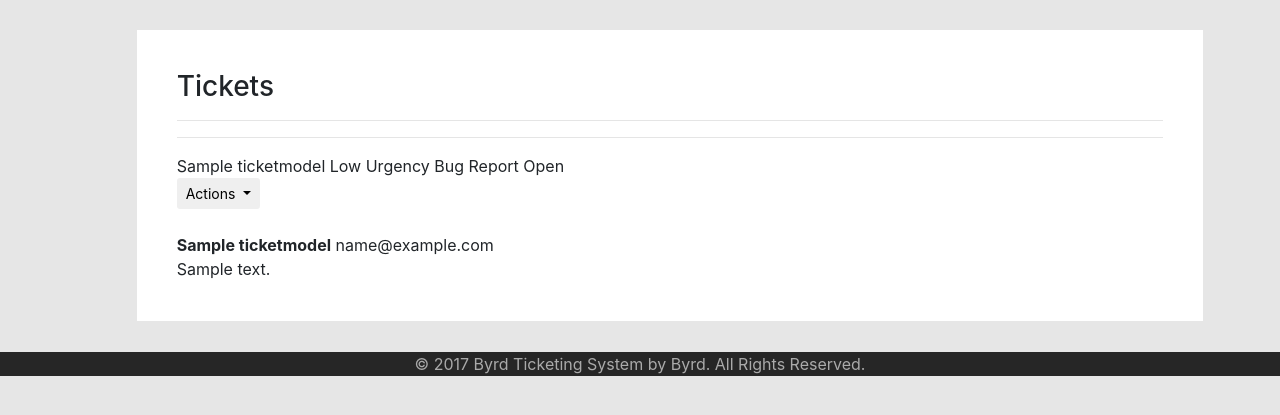
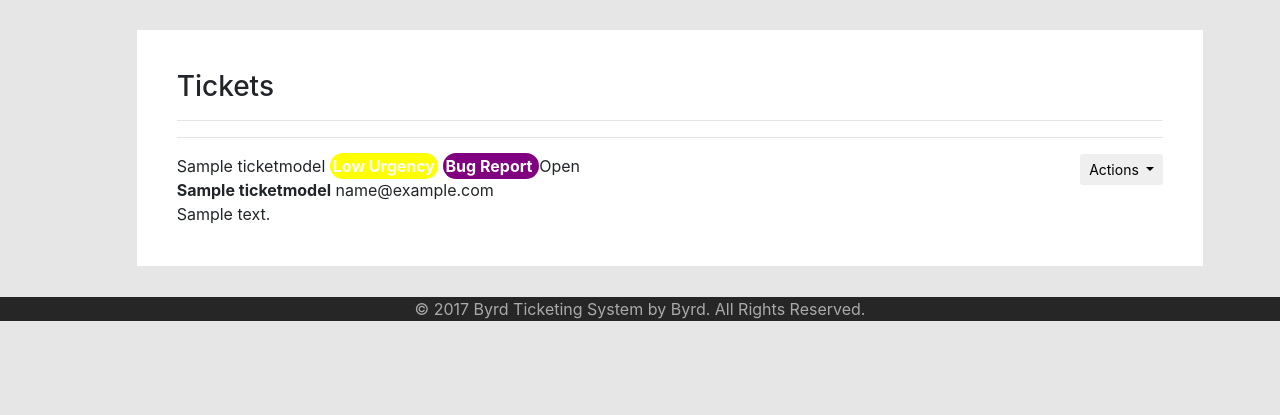
Before and after one commit to ksarpotdar/ticketing_system, a Django app: page /support/tickets in a window 1280 px wide. Shown: the part 56-471 px from the top of the page. Run offline with Django 3.2, Linux system fonts and the light colour scheme; a user stored in the database is signed in; tables that the repository leaves empty hold one stand-in row (values such as "Sample post"); some libraries are stand-ins or nearby versions.

Commit message:
colors in tickets list

```diff
--- a/ticketing_system/static/css/tickets.css
+++ b/ticketing_system/static/css/tickets.css
@@ -3,3 +3,38 @@
     padding: 40px;
     margin: 30px;
 }
+
+.actions-button{
+    float: right;
+}
+
+.urgency, .type{
+    border-radius: 100px;
+    padding: 3px;
+    color: white;
+    font-weight: bold;
+}
+
+.urgency-low{
+    background-color: yellow;
+}
+
+.urgency-mid{
+    background-color: orange;
+}
+
+.urgency-high{
+    background-color: red;
+}
+
+.urgency-bug{
+    background-color: purple;
+}
+
+.urgency-feature{
+    background-color: magenta;
+}
+
+.urgency-other{
+    background-color: cyan;
+}
```
